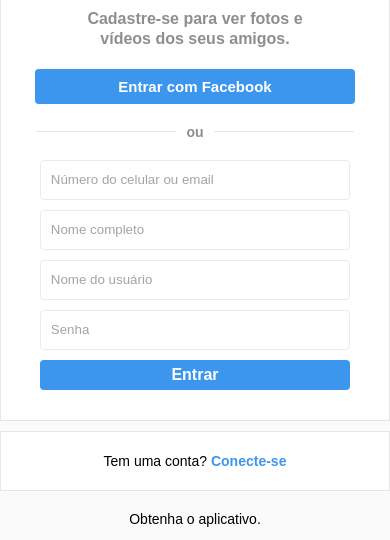
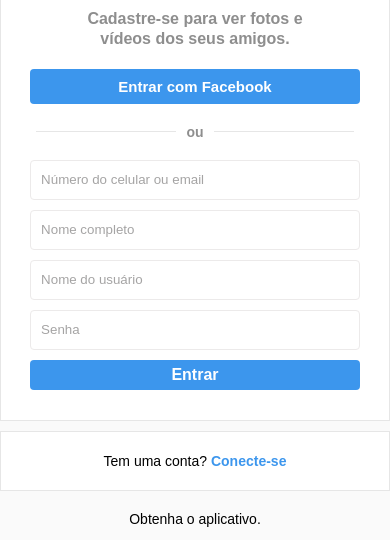
Before and after one commit to thiagorodriguezdev/tela-login-instragram, a plain HTML site: page signup.html in a window 390 px wide. Shown: the part 165-705 px from the top of the page. Drawn offline with Linux system fonts and the light colour scheme.

Commit message:
Ajusta larguras de elementos na página de cadastro para melhorar a responsividade

```diff
--- a/style.css
+++ b/style.css
@@ -244,9 +244,16 @@
   #container{
     width: 90%;
   }
+  .container-signup {
+    width: 90%;
+  }
   input[type="password"],
   input[type="text"],
   input[type="submit"] {
-    width: 80%;
+    width: 85%;
+  }
+
+  .cta-button {
+    width: 85%;
   }
 }
```
